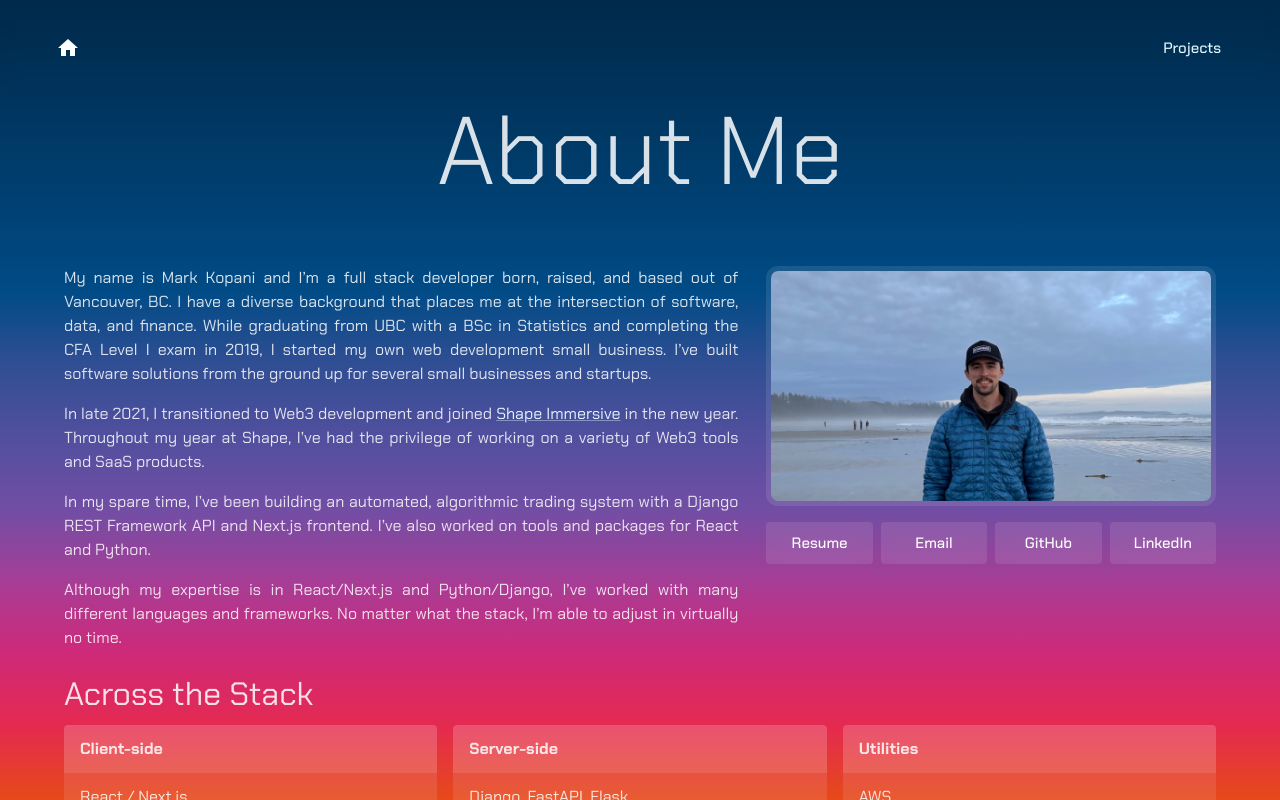
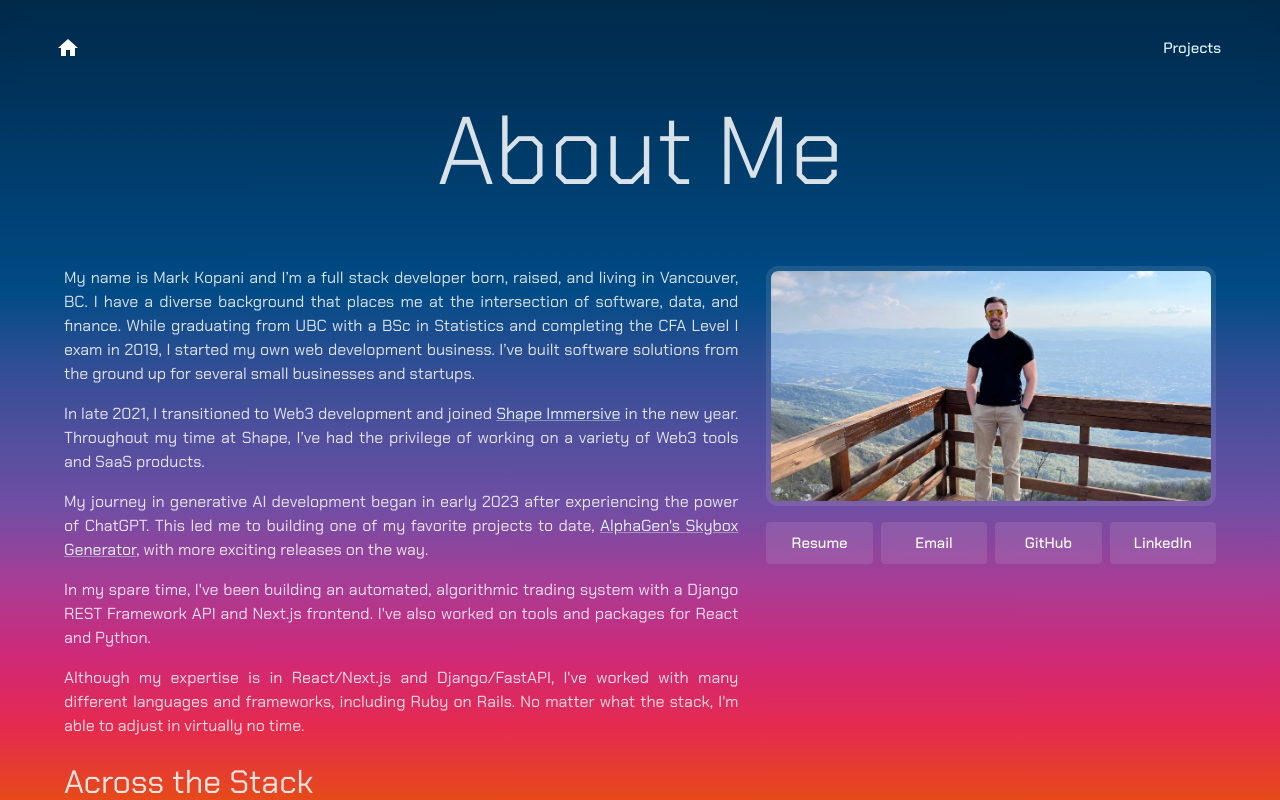
Before and after one commit to mkopani/mkopani.github.io, a Next.js app: page /about in a window 1280 px wide. Built offline with nearby package versions, Linux system fonts and the light colour scheme.

Commit message:
Update about page and tech stack

```diff
--- a/src/components/TechStackCards.tsx
+++ b/src/components/TechStackCards.tsx
@@ -19,6 +19,7 @@ const stacks: TechStackProps[] = [
       'Redux',
       'Material UI',
       'CSS, Sass',
+      'Formik',
       'Three.js / BabylonJS',
       'Web3.js',
     ],
@@ -26,24 +27,20 @@ const stacks: TechStackProps[] = [
   {
     title: 'Server-side',
     items: [
-      'Django, FastAPI, Flask',
+      'LangChain / GPT API',
+      'Django / Django REST Framework',
+      'FastAPI',
+      'Flask',
       'Node.js / TypeScript',
-      'LangChain / GPT API',
       'Stable Diffusion',
+      'FAISS',
       'NumPy, Pandas',
       'Scikit-learn',
     ],
   },
   {
-    title: 'Utilities',
-    items: [
-      'AWS',
-      'Docker',
-      'MongoDB',
-      'MongoDB Atlas',
-      'PostgreSQL',
-      'Postman',
-    ],
+    title: 'Infrastructure',
+    items: ['AWS', 'Docker', 'MongoDB / MongoDB Atlas', 'PostgreSQL'],
   },
 ];
 
--- a/src/pages/about.tsx
+++ b/src/pages/about.tsx
@@ -33,28 +33,36 @@ export default function About() {
     <ParagraphContainer>
       <Typography>
         My name is Mark Kopani and I’m a full stack developer born, raised, and
-        based out of Vancouver, BC. I have a diverse background that places me
-        at the intersection of software, data, and finance. While graduating
-        from UBC with a BSc in Statistics and completing the CFA Level I exam in
-        2019, I started my own web development small business. I’ve built
-        software solutions from the ground up for several small businesses and
-        startups.
+        living in Vancouver, BC. I have a diverse background that places me at
+        the intersection of software, data, and finance. While graduating from
+        UBC with a BSc in Statistics and completing the CFA Level I exam in
+        2019, I started my own web development business. I’ve built software
+        solutions from the ground up for several small businesses and startups.
       </Typography>
       <Typography>
         In late 2021, I transitioned to Web3 development and joined{' '}
         <Link href="https://www.shapeimmersive.com/">Shape Immersive</Link> in
-        the new year. Throughout my year at Shape, I’ve had the privilege of
+        the new year. Throughout my time at Shape, I’ve had the privilege of
         working on a variety of Web3 tools and SaaS products.
       </Typography>
       <Typography>
-        In my spare time, I’ve been building an automated, algorithmic trading
-        system with a Django REST Framework API and Next.js frontend. I’ve also
-        worked on tools and packages for React and Python.
+        My journey in generative AI development began in early 2023 after
+        experiencing the power of ChatGPT. This led me to building one of my
+        favorite projects to date,{' '}
+        <Link href="https://skybox.alphagen.co/">
+          {"AlphaGen's Skybox Generator"}
+        </Link>
+        , with more exciting releases on the way.
       </Typography>
       <Typography>
-        Although my expertise is in React/Next.js and Python/Django, I’ve worked
-        with many different languages and frameworks. No matter what the stack,
-        I’m able to adjust in virtually no time.
+        {
+          "In my spare time, I've been building an automated, algorithmic trading system with a Django REST Framework API and Next.js frontend. I've also worked on tools and packages for React and Python."
+        }
+      </Typography>
+      <Typography>
+        {
+          "Although my expertise is in React/Next.js and Django/FastAPI, I've worked with many different languages and frameworks, including Ruby on Rails. No matter what the stack, I'm able to adjust in virtually no time."
+        }
       </Typography>
     </ParagraphContainer>
   );
@@ -78,9 +86,10 @@ export default function About() {
       >
         <Image
           alt="A picture of me on Long Beach in British Columbia."
-          src="/images/website_headshot.png"
+          src="/images/headshot.jpeg"
           quality={100}
           fill
+          priority
           style={{
             objectFit: 'cover',
             userSelect: 'none',
```
Also changed, not shown: public/images/headshot.jpeg (added), public/images/website_headshot.png (deleted).
